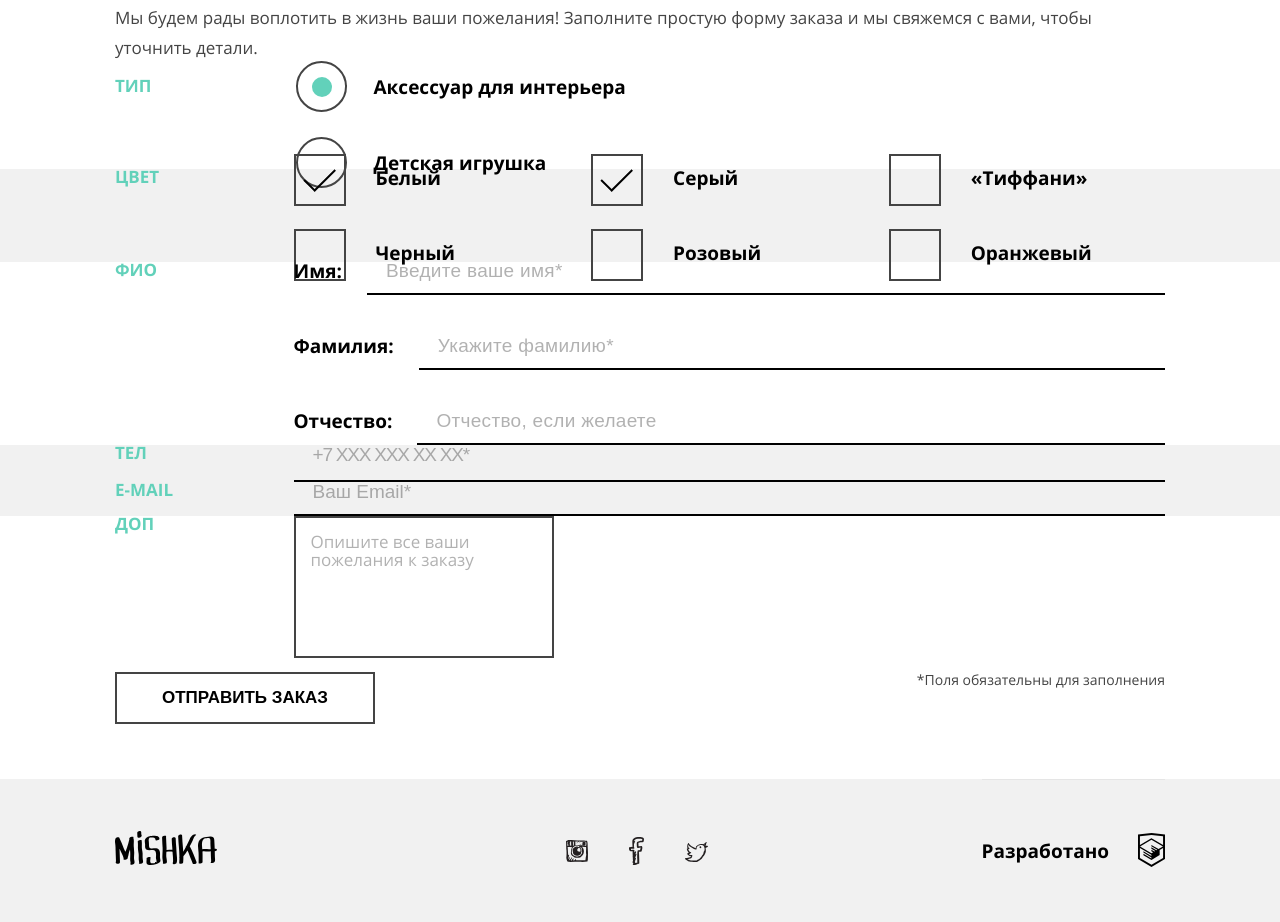
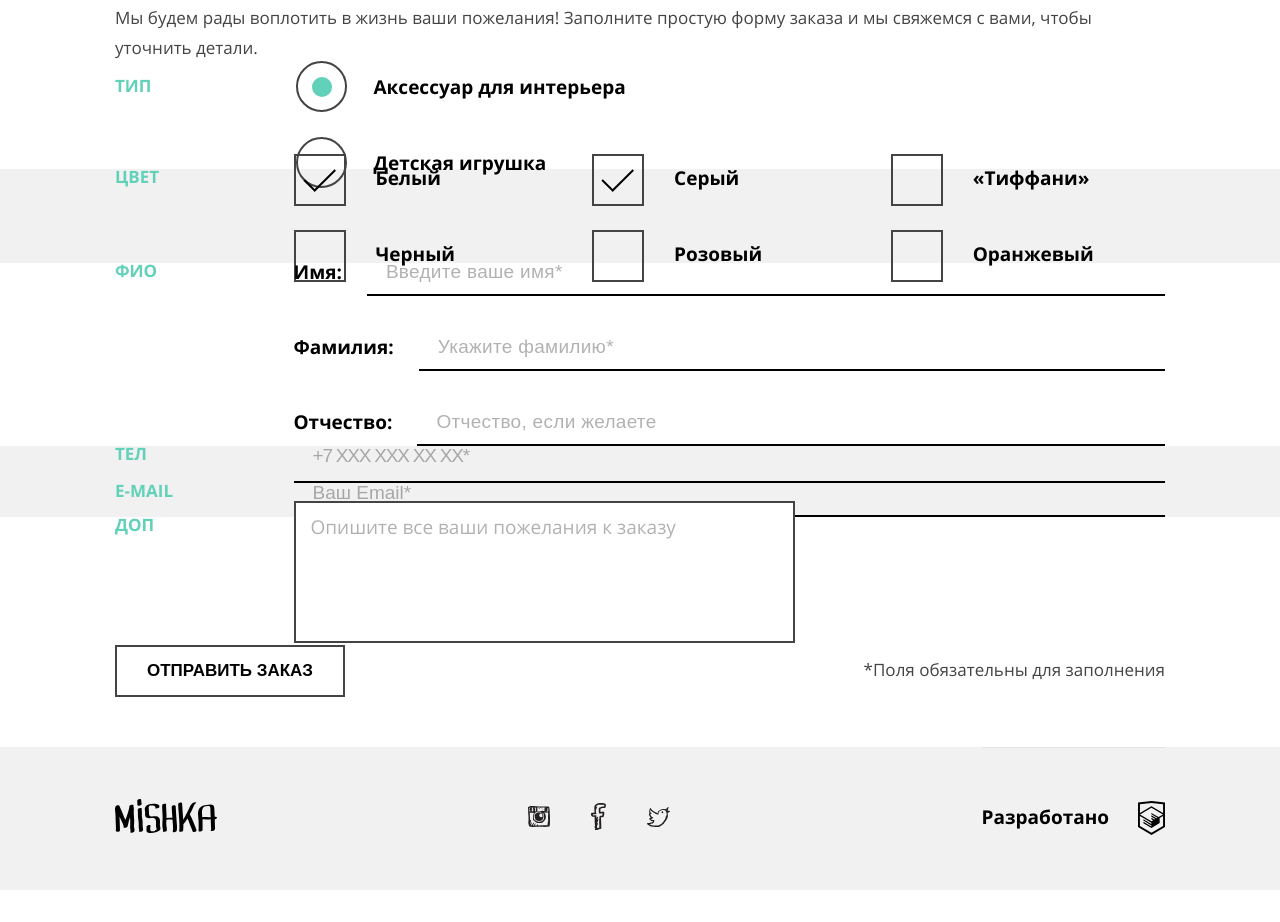
Before and after one commit to xdr3am/1344591-mishka-20, a plain HTML site: page source/form.html in a window 1280 px wide. Shown: the part 424-1346 px from the top of the page. After the commit the page ends 1314 px from the top, so only its background shows below. Drawn offline with nearby package versions, Linux system fonts and the light colour scheme; files that its build step writes are made by us from their sources.

Commit message:
Сделал ПП form.html планшетную версию

```diff
--- a/source/form.html
+++ b/source/form.html
@@ -351,7 +351,7 @@
           </div>
           <!-- /.form__group -->
           <div class="form__group">
-            <div class="form__group-wrapper">
+            <div class="form__group-wrapper form__group-wrapper--textarea">
               <span class="form__group-title form__group-title--textarea-title"
                 >Доп</span
               >
--- a/source/sass/blocks/copy.scss
+++ b/source/sass/blocks/copy.scss
@@ -12,12 +12,14 @@
 }
 
 .copy__text {
+  display: block;
   font-weight: bold;
   font-size: 19px;
   line-height: 18px;
   color: $dark-color-text;
   padding: 0;
   margin: 0;
+  margin-top: -5px;
   margin-right: 29px;
 }
 
--- a/source/sass/blocks/form.scss
+++ b/source/sass/blocks/form.scss
@@ -22,7 +22,7 @@
 
     &--name {
       padding-top: 70px;
-      padding-bottom: 52px;
+      padding-bottom: 49px;
     }
 
     &--tel {
@@ -33,6 +33,10 @@
     &--mail {
       padding-top: 0;
       padding-bottom: 50px;
+    }
+
+    &--textarea {
+      padding-bottom: 51px;
     }
   }
 
@@ -50,6 +54,9 @@
     @media (min-width: $tablet-width) {
       flex-direction: row-reverse;
       justify-content: space-between;
+      padding-top: 0;
+      padding-bottom: 0;
+      margin-bottom: 30px;
     }
   }
 }
@@ -141,8 +148,8 @@
 
     @media (min-width: $tablet-width) {
       grid-template-columns: 50% 50%;
-      row-gap: 57px;
-      column-gap: 10px;
+      row-gap: 58px;
+      column-gap: 11px;
       margin-bottom: 0;
     }
 
@@ -179,6 +186,10 @@
 
   &--textarea-list {
     margin-bottom: 12px;
+
+    @media (min-width: $tablet-width) {
+      margin-bottom: 0;
+    }
   }
 }
 
@@ -198,4 +209,16 @@
   line-height: 16px;
   color: $base-color-text;
   margin-bottom: 32px;
+
+  @media (min-width: $tablet-width) {
+    font-size: 17px;
+    line-height: 30px;
+    padding-top: 10px;
+  }
 }
+
+.form__button {
+  @media (min-width: $tablet-width) {
+    width: 230px;
+  }
+}
--- a/source/sass/blocks/input.scss
+++ b/source/sass/blocks/input.scss
@@ -206,5 +206,14 @@
     line-height: 18px;
     color: $dark-color-text;
     opacity: 0.3;
+
+    @media (min-width: $tablet-width) {
+      font-size: 19px;
+    }
+  }
+
+  @media (min-width: $tablet-width) {
+    width: 501px;
+    margin-top: -16px;
   }
 }
--- a/source/sass/blocks/page-footer.scss
+++ b/source/sass/blocks/page-footer.scss
@@ -36,6 +36,6 @@
 
 .page-footer__social {
   @media (min-width: $tablet-width) {
-    margin-left: 77px;
+    margin-top: -5px;
   }
 }
```
